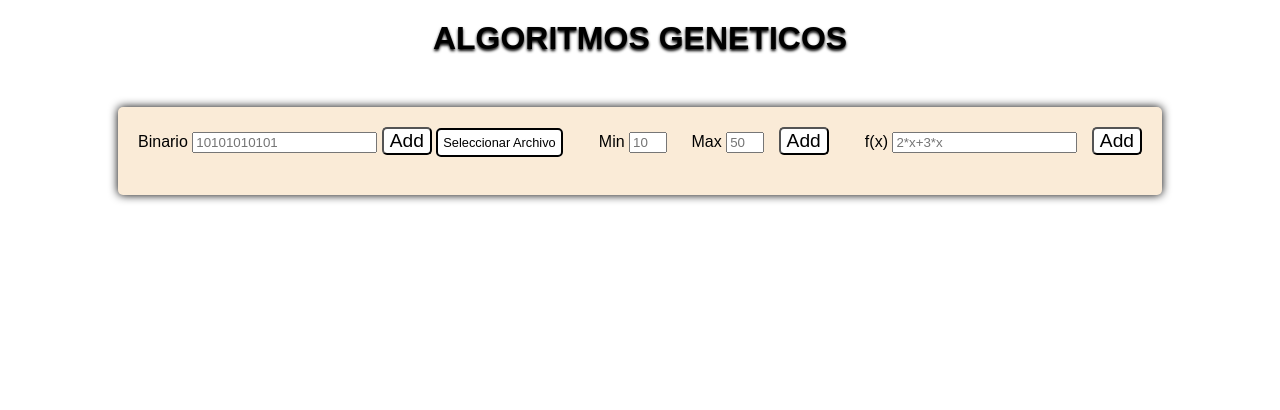
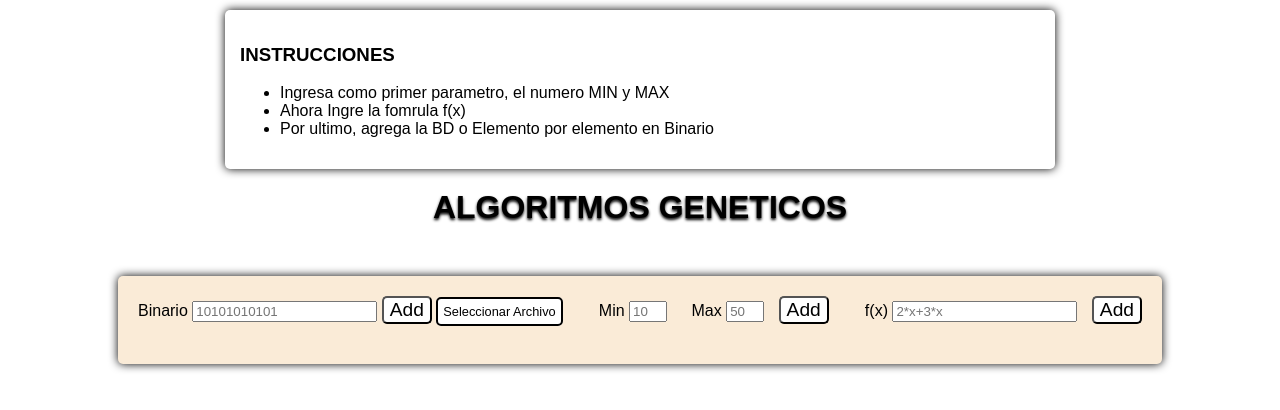
Before and after one commit to cris1059/TrainingAG, a website: page index.html in a window 1280 px wide. Drawn offline with Linux system fonts and the light colour scheme.

Commit message:
Se agrega instrucciones de uso

```diff
--- a/index.html
+++ b/index.html
@@ -9,6 +9,14 @@
     <title>Algoritmos Geneticos</title>
 </head>
 <body>
+    <div class="instruction">
+        <h3>INSTRUCCIONES</h3>
+        <ul>
+            <li>Ingresa como primer parametro, el numero MIN y MAX</li>
+            <li>Ahora Ingre la fomrula f(x)</li>
+            <li>Por ultimo, agrega la BD o Elemento por elemento en Binario</li>
+        </ul>
+    </div>
     <h1 id="title_first">ALGORITMOS GENETICOS</h1>
     <main>
         <div class="encuadre">
--- a/style.css
+++ b/style.css
@@ -107,3 +107,12 @@ td {
     border: 2px solid #000;
     padding: 2px 5px;
 }
+
+.instruction{
+    margin: auto;
+    margin-top: 10px;
+    padding: 15px;
+    width: 800px;
+    border-radius: 5px;
+    box-shadow: 0 0 10px #000;
+}
```
